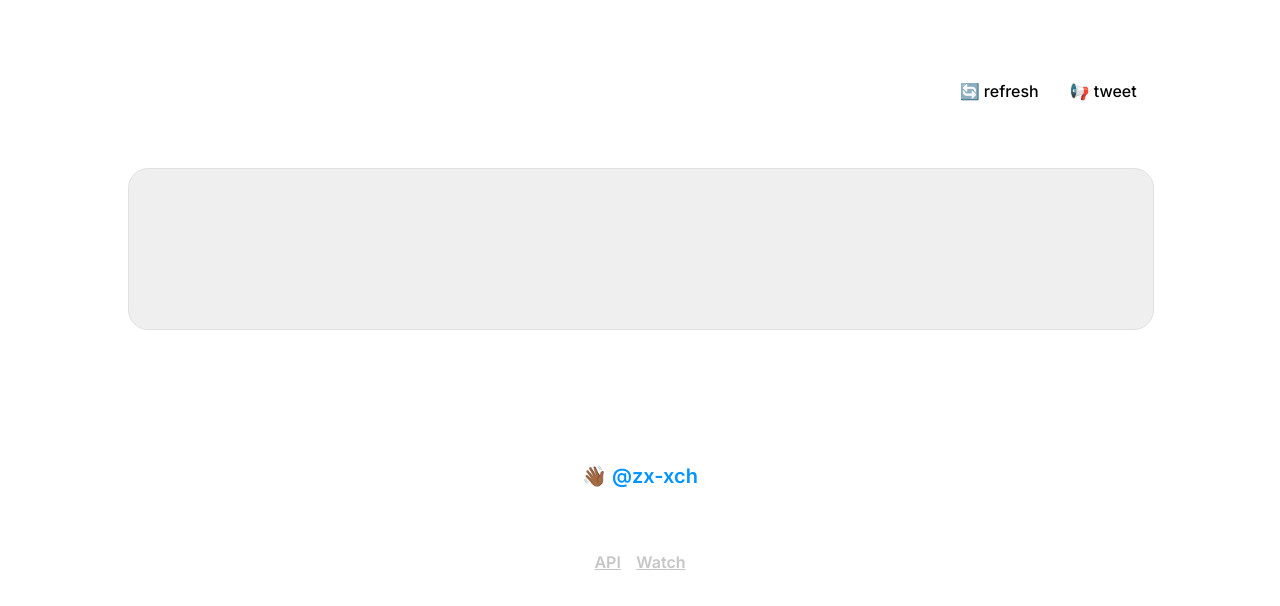
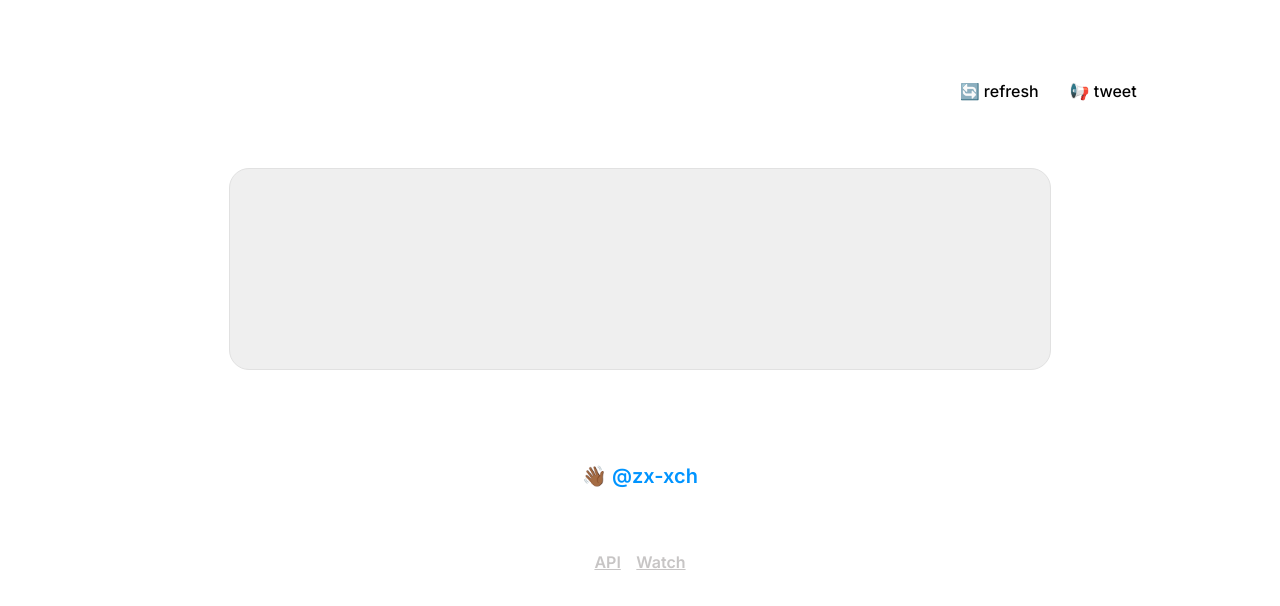
Before and after one commit to zx-xch/thatswhatshesaid, a plain HTML site: page index.html in a window 1280 px wide. Shown: the part 164-770 px from the top of the page. Drawn offline with Linux system fonts and the light colour scheme; no server answers.

Commit message:
Update styles.css

```diff
--- a/styles.css
+++ b/styles.css
@@ -67,8 +67,8 @@ padding: 1.5%;
 }
 
 .quoteBox {
-    width: 100%;
-height: 20vh;
+    width: 80%;
+height: 25vh;
 flex-shrink: 0;
 border-radius: 20px;
 border: 1px solid #E1E1E1;
@@ -80,7 +80,7 @@ position: relative;
 .quote {
     color: #000;
 font-family: Inter;
-font-size: 16px;
+font-size: 15px;
 font-style: normal;
 font-weight: 600;
 line-height: normal;
```
